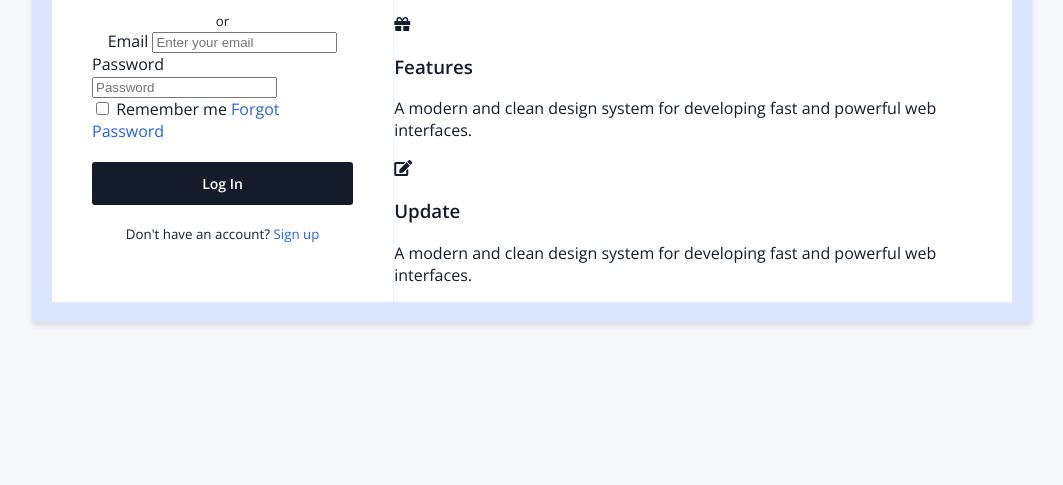
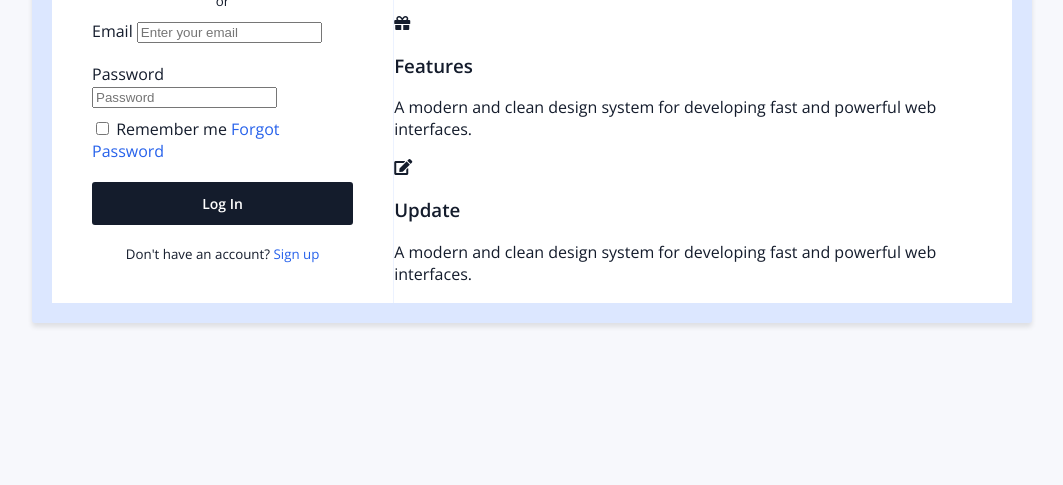
Before and after one commit to Annie-Huang/ui_components, a website: page 2_login/index.html in a window 1280 px wide. Shown: the part 315-800 px from the top of the page, without its empty margins (108-1171 px from the left). Drawn offline with nearby package versions, Linux system fonts and the light colour scheme.

Commit message:
Tricks to make the .form-control row text align to the left by setting the width to 100%. So the flex container will not impact! Good Trick

```diff
--- a/2_login/style.css
+++ b/2_login/style.css
@@ -39,6 +39,15 @@ form {
     padding: 40px;
 }
 
+.form-control {
+    margin: 10px 0;
+
+    /* This makes the label and input align left again, otherwise, it will align center before of the flex default
+       Very good tricks
+    */
+    width: 100%;
+}
+
 .btn {
     cursor: pointer;
     background-color: #141c2c;
```
